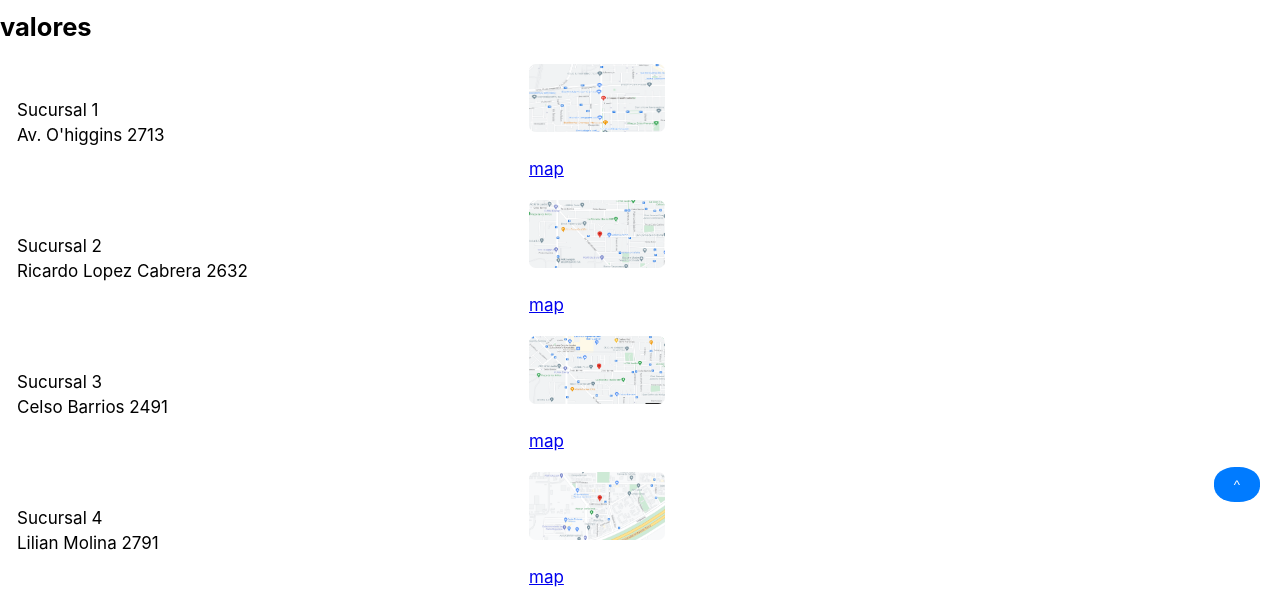
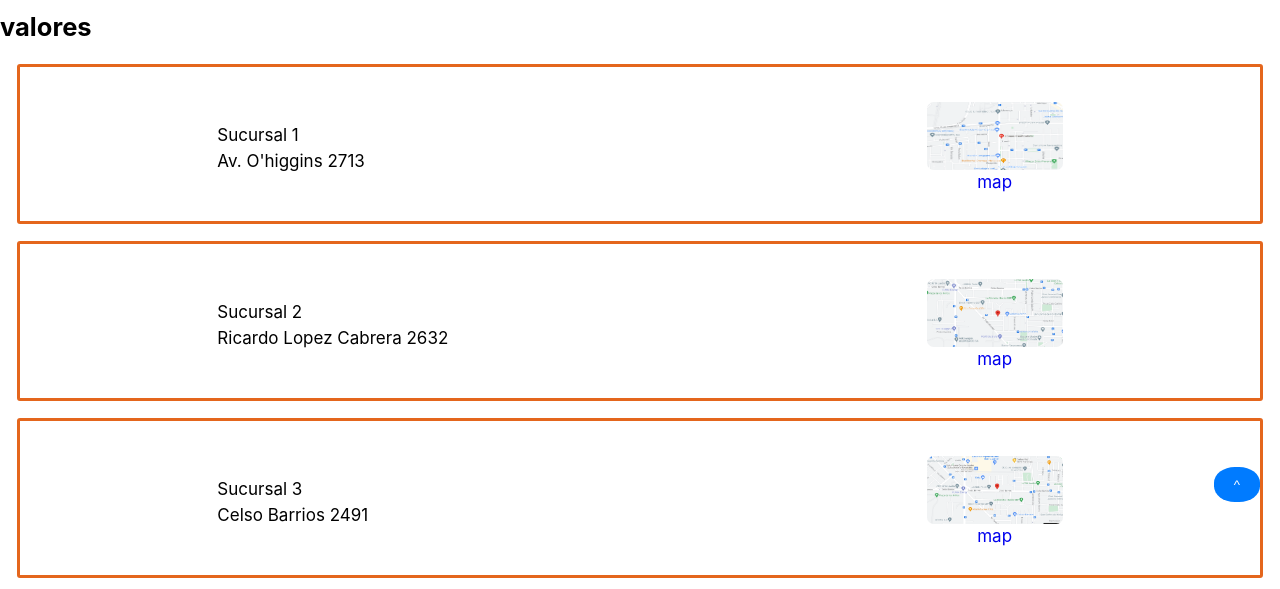
Before and after one commit to juanbosquedev/BosqueBakery, a React (Vite) app: page / in a window 1280 px wide. Shown: the part 278-867 px from the top of the page. Built offline with nearby package versions, Linux system fonts and the light colour scheme.

Commit message:
branche styles

```diff
--- a/src/branches/branches.jsx
+++ b/src/branches/branches.jsx
@@ -3,13 +3,11 @@ import branches from "./branchJSON.JS";
 import style from "./branches.module.css";
 
 function Branches() {
-
   return (
     <div id="sucursales">
-
-        {branches.map((branche) => (
-          <div className={style.branche_body} key={branche.name}>
-
+      {branches.map((branche) => (
+        <div className={style.branche} key={branche.name}>
+          <div className={style.branche_body}>
             <main className={style.branche_main}>
               {branche.name}
               <br />
@@ -18,18 +16,28 @@ function Branches() {
 
             <div className={style.branche_map}>
               {branche.adressImg && (
-                <Link to={branche.adressLink} target="_blank">
-                  <img src={branche.adressImg} alt={branche.name} className={style.branche_map_img}/>
-                  <br/>map
+                <Link
+                  to={branche.adressLink}
+                  target="_blank"
+                  className={style.branche_link}
+                >
+                  <img
+                    src={branche.adressImg}
+                    alt={branche.name}
+                    className={style.branche_map_img}
+                  />
+                  {/* <br /> */}
+                  map
                 </Link>
               )}
             </div>
+          </div>
+        </div>
+      ))}
 
-          </div>
-        ))}
-
-        <a href="#home" className={style.branche_comeBack_button}>voler</a>
-
+      <a href="#home" className={style.branche_comeBack_button}>
+        voler
+      </a>
     </div>
   );
 }
--- a/src/branches/branches.module.css
+++ b/src/branches/branches.module.css
@@ -1,8 +1,16 @@
+/* .branche{
+height: 100vh;
+} */
 .branche_body {
   display: flex;
   flex-direction: row;
   align-items: center;
+  justify-content: space-evenly;
   margin: 1rem;
+  border-radius: 3px;
+  border: rgb(228, 102, 29) solid 3px;
+  padding-top: 10px;
+  height: 20vh;
 }
 .branche_main {
   display: flex;
@@ -23,14 +31,13 @@
   border-color: rgb(26, 16, 2) 1px solid;
 
   justify-content: flex-end;
-
 }
 
-Link{
+.branche_link {
   display: flex;
   text-decoration: none;
   border-radius: 50%;
-  border-color: blanchedalmond 1px solid;
+  border-color: rgb(228, 102, 29) 5px solid;
   flex-direction: column;
-  justify-items: flex-end;
+  align-items: center;
 }
```
